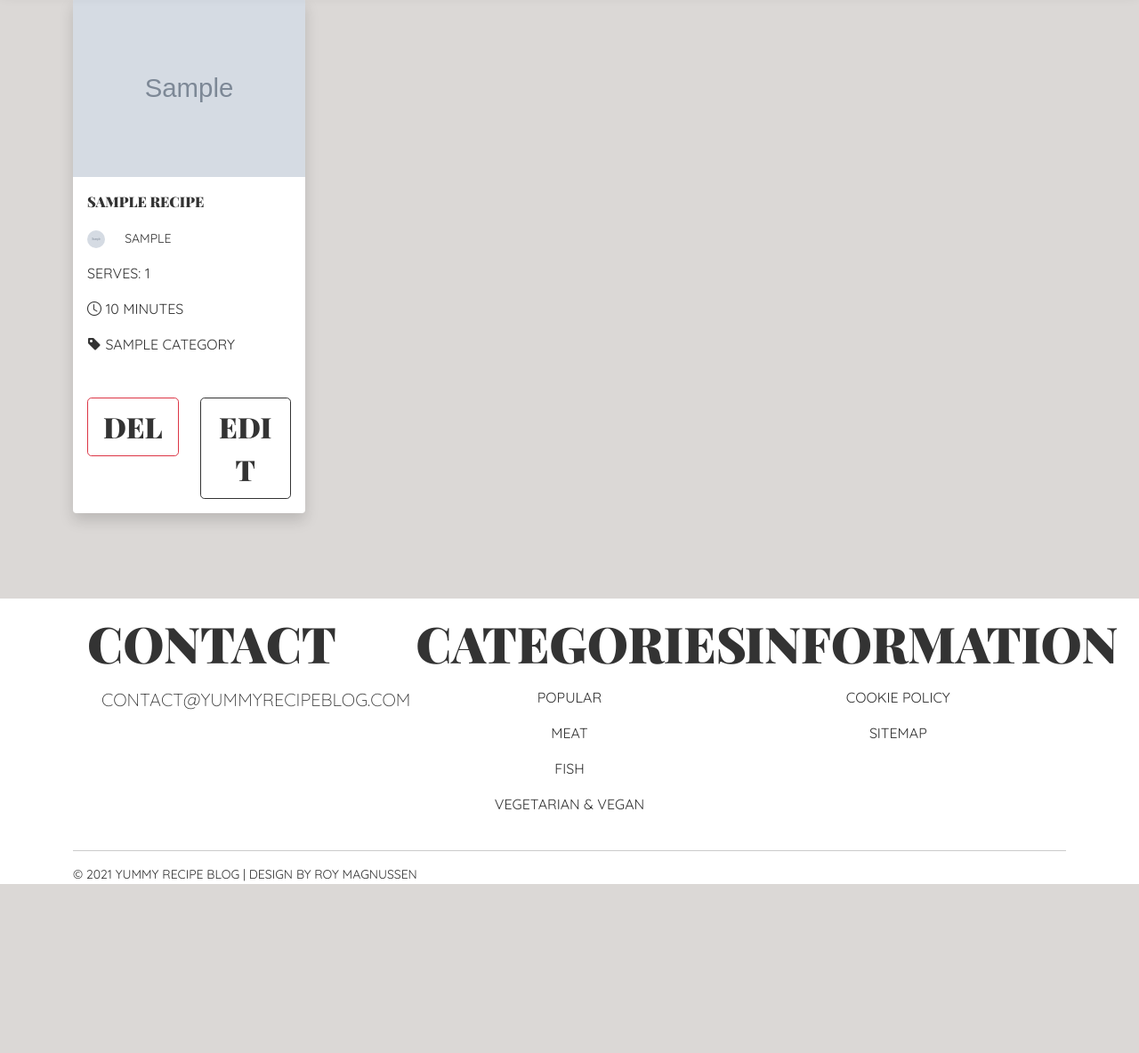
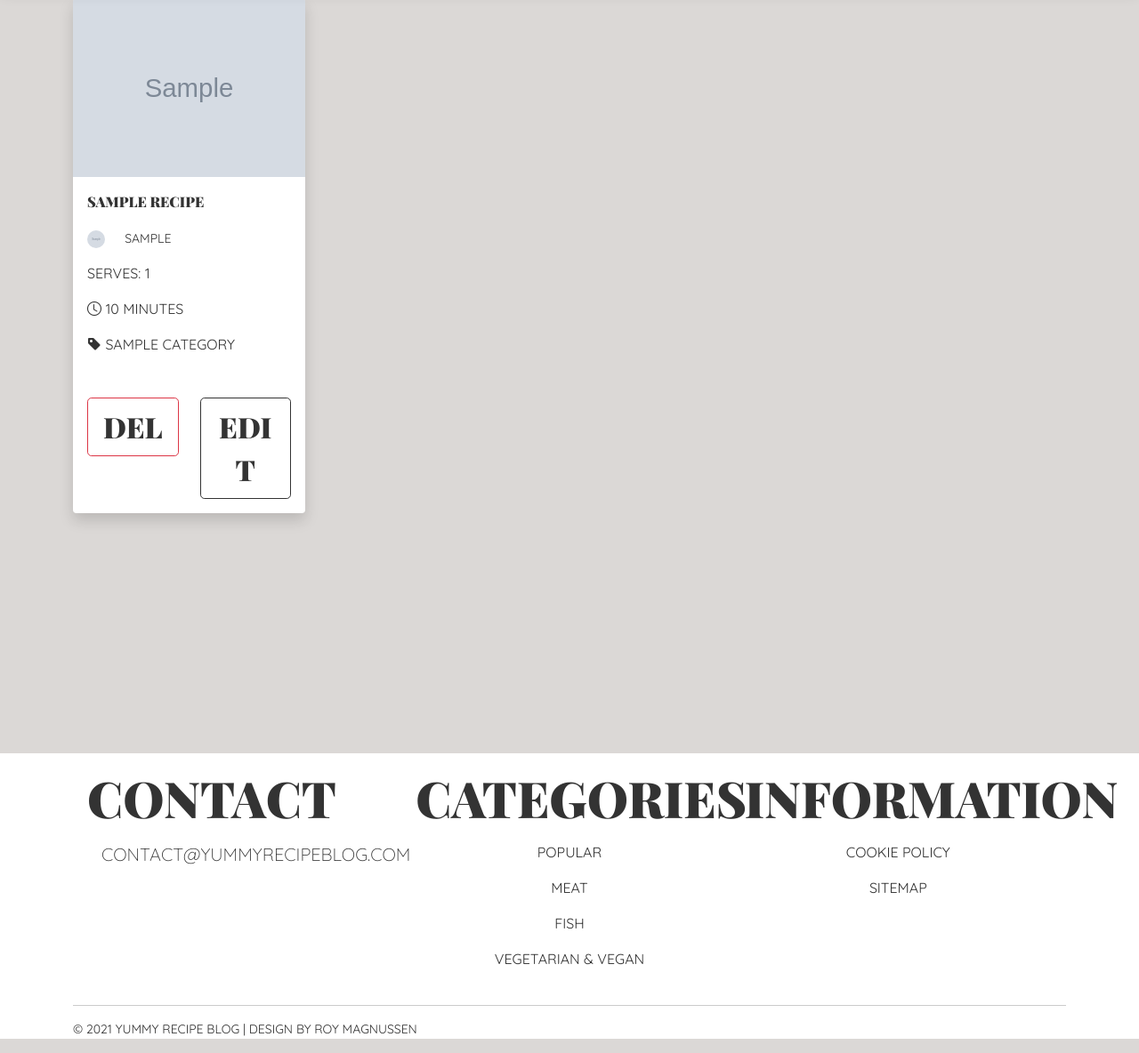
Before and after one commit to RoyMagnussen/Yummy-Recipe-Blog, a Django app: page /profile/my_recipes/ in a window 1280 px wide. Shown: the part 185-1369 px from the top of the page at 89% size. Before the commit the page ends 1179 px from the top, so only its background shows below. Run offline with Django 3.2, Linux system fonts and the light colour scheme; a user stored in the database is signed in; tables that the repository leaves empty hold one stand-in row (values such as "Sample post"); grey boxes marked "Sample" are stand-in pictures; parts of the project's set-up code (start-up, migrations or seed data) failed here and were passed over; some libraries are stand-ins or nearby versions.

Commit message:
Updated the footer.

```diff
--- a/blog/templates/blog/home.html
+++ b/blog/templates/blog/home.html
@@ -4,7 +4,7 @@
 <link rel="stylesheet" href="{% static 'css/blog.min.css' %}">
 {% endblock extra_css %}
 {% block content %}
-<div class="container text-uppercase mt-3">
+<div class="container text-uppercase mt-3 vh-100">
     <div class="row">
         <div class="col-12">
             <select name="sorter" id="sort-selector" class="form-select w-50 ms-auto">
--- a/blog/templates/blog/liked_recipes.html
+++ b/blog/templates/blog/liked_recipes.html
@@ -4,7 +4,7 @@
 <link rel="stylesheet" href="{% static 'css/blog.min.css' %}">
 {% endblock extra_css %}
 {% block content %}
-<div class="container text-uppercase mt-3">
+<div class="container text-uppercase mt-3 vh-100">
     <div class="row">
         {% if messages %}
             {% for message in messages %}
--- a/blog/templates/blog/personal_recipes.html
+++ b/blog/templates/blog/personal_recipes.html
@@ -4,7 +4,7 @@
 <link rel="stylesheet" href="{% static 'css/blog.min.css' %}">
 {% endblock extra_css %}
 {% block content %}
-<div class="container text-uppercase mt-3">
+<div class="container text-uppercase mt-3 vh-100">
     <div class="row">
         {% if messages %}
             {% for message in messages %}
--- a/templates/includes/footer.html
+++ b/templates/includes/footer.html
@@ -1,4 +1,4 @@
-<footer class="bg-white position-static fixed-bottom mb-0 mt-5">
+<footer class="bg-white mb-0 mt-5">
     <div class="container">
         <div class="row p-3">
             <div class="col-12 col-sm-6 col-md-4">
```
